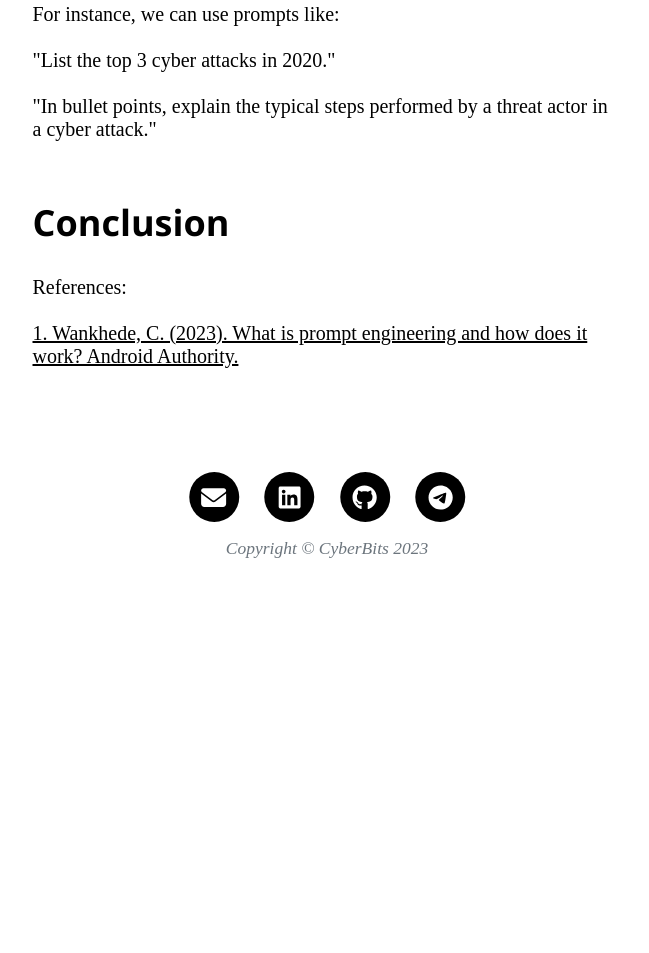
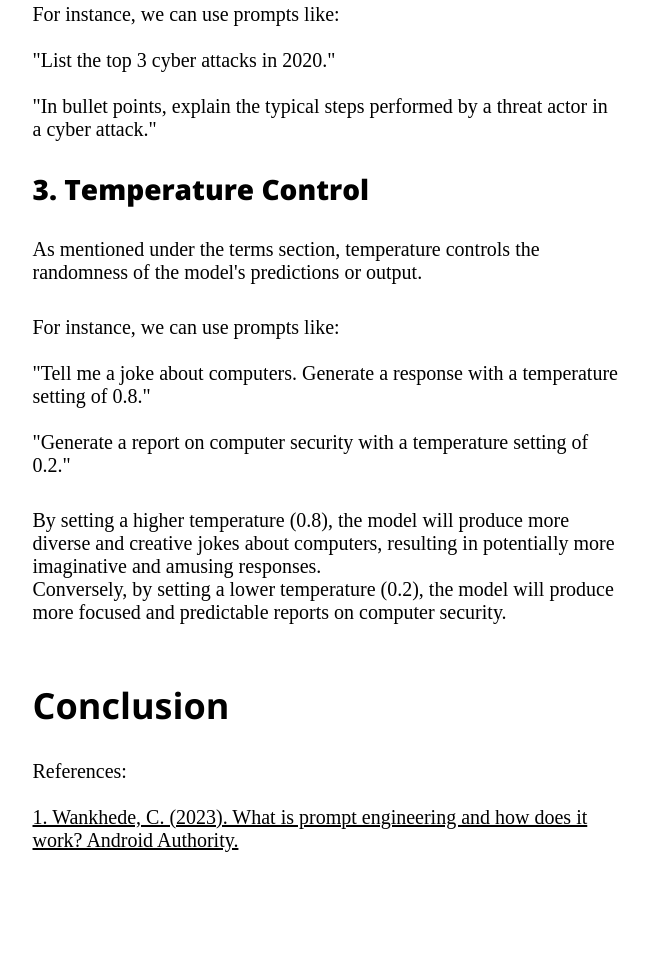
Before and after one commit to Kairos-T/CyberBits, a plain HTML site: page CyberBits-Prompt-Engineering-In-ChatGPT.html in a window 1280 px wide. Shown: the part 2505-3458 px from the top of the page, without its empty margins (313-962 px from the left). Before the commit the page ends 3112 px from the top, so only its background shows below. Drawn offline with nearby package versions, Linux system fonts and the light colour scheme.

Commit message:
Update CyberBits-Prompt-Engineering-In-ChatGPT.html

```diff
--- a/CyberBits-Prompt-Engineering-In-ChatGPT.html
+++ b/CyberBits-Prompt-Engineering-In-ChatGPT.html
@@ -103,11 +103,18 @@
 
                         <p> For instance, we can use prompts like:<br><br> "List the top 3 cyber attacks in 2020."<br><br> "In bullet points, explain
                             the typical steps performed by a threat actor in a cyber attack."
-
-
                         </p>
 
-
+                        <h3>3. Temperature Control</h3>
+                        <p> As mentioned under the terms section, temperature controls the randomness of the model's predictions or output.
+                        </p>
+                        <p> For instance, we can use prompts like:<br><br> "Tell me a joke about computers. Generate a response with a temperature setting
+                            of 0.8." <br><br> "Generate a report on computer security with a temperature setting of 0.2."</p>
+                        <p>
+                            By setting a higher temperature (0.8), the model will produce more diverse and creative jokes about computers, resulting in
+                            potentially more imaginative and amusing responses. <br>
+                            Conversely, by setting a lower temperature (0.2), the model will produce more focused and predictable reports on computer security.
+                        </p>
 
 
                         <h2 class="section-heading">Conclusion</h2>
```
